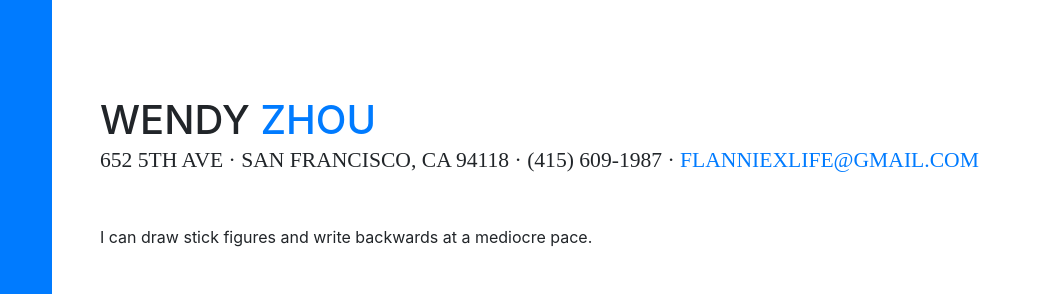
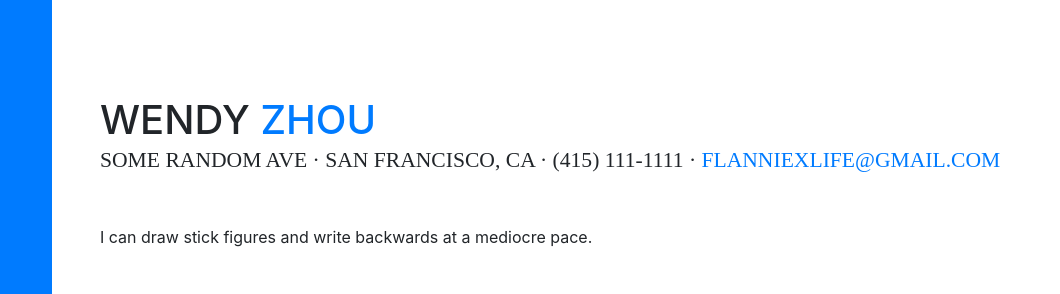
Before and after one commit to samoyded/samoyded.github.io, a website with bundled scripts: page index.html in a window 1280 px wide. Shown: the part 175-469 px from the top of the page, 220-1280 px from the left. Built offline with nearby package versions, Linux system fonts and the light colour scheme; a web font is replaced by a local one.

Commit message:
Update index.html

```diff
--- a/index.html
+++ b/index.html
@@ -68,7 +68,7 @@
           <h1 class="mb-0">Wendy
             <span class="text-primary">Zhou</span>
           </h1>
-          <div class="subheading mb-5">652 5th Ave · San Francisco, CA 94118 · (415) 609-1987 ·
+          <div class="subheading mb-5"> Some random Ave · San Francisco, CA · (415) 111-1111 ·
             <a href="mailto:name@email.com">flanniexlife@gmail.com</a>
           </div>
           <p class="mb-5">I can draw stick figures and write backwards at a mediocre pace.</p>
```
